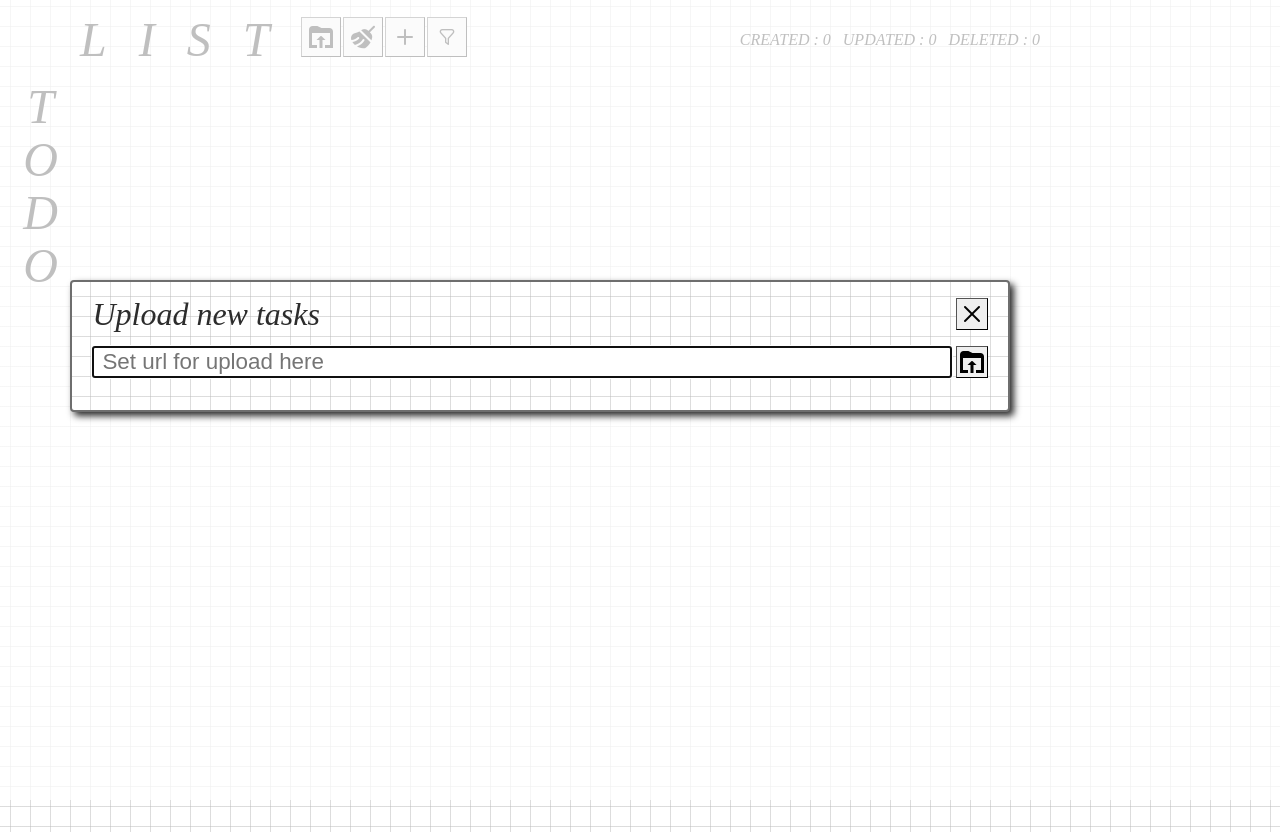
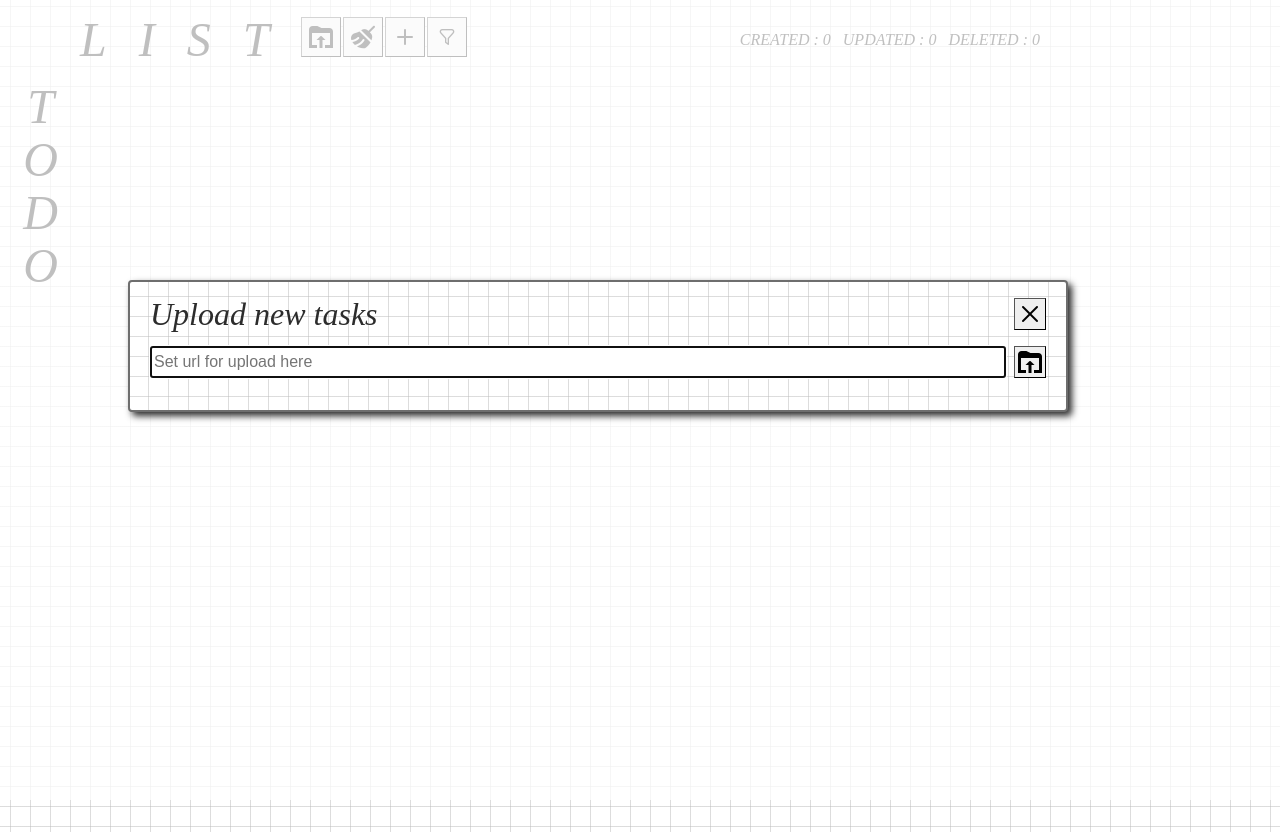
Before and after one commit to VitaliiDenysyuk/todo-list, a React (Create React App) app: page / in a window 1280 px wide. Both pictures are taken after a click on the button 321 px from the left and 37 px from the top of the page. Built offline with nearby package versions, Linux system fonts and the light colour scheme.

Commit message:
improve some stile

```diff
--- a/src/App.tsx
+++ b/src/App.tsx
@@ -26,13 +26,14 @@ const customStyles = {
     fontStyle: "italic",
     fontSize: "2rem",
     top: "35%",
-    left: "5.5%",
-    right: "auto",
+    left: "10%",
+    right: "10%",
     bottom: "auto",
-    marginRight: "10%",
     width: "70%",
     paddingTop: "0%",
     paddingBottom: "0%",
+    paddingRight:"20px",
+    paddingLeft: "20px",
     border: "2px solid #6e6e6e",
     background: `linear-gradient(#bbb, transparent 1px),
      linear-gradient(90deg, #bbb, transparent 1px)`,
--- a/src/components/MainInput.style.ts
+++ b/src/components/MainInput.style.ts
@@ -7,6 +7,11 @@ export const InputBlockTytleStyled = styled.div`
   width: 100%;
   margin-bottom: 1rem;
   flex-wrap: wrap;
+`;
+
+export const InputStyled = styled.input`
+  flex-basis: calc(100% - 3rem);
+  font-size: 1rem;
 `;
 
 export const InputBlockStyled = styled.div`
@@ -24,12 +29,6 @@ const MainInputStyled = styled(MainInput)<MainInputProps>`
   flex-basis: 2rem;
   width: 100%;
   margin-bottom: 1rem;
-
-  & input {
-    flex-basis: calc(100% - 3.5rem);
-    padding: 0rem 0.5rem 0rem 0.5rem;
-    font-size: 1.4rem;
-  }
 
   & button {
     font-size: 2rem;
--- a/src/components/MainInput.tsx
+++ b/src/components/MainInput.tsx
@@ -9,7 +9,7 @@ import {
   setInputText,
 } from "../features/inputText/inputText-slice";
 import { setModalIsClosed } from "../features/modal/modal-slice";
-import { InputBlockStyled, InputBlockTytleStyled } from "./MainInput.style";
+import { InputBlockStyled, InputBlockTytleStyled, InputStyled } from "./MainInput.style";
 
 import uploadPng from "../img/upload.png";
 import closePng from "../img/cross.png";
@@ -101,7 +101,7 @@ const MainInput = ({ className }: MainInputProps) => {
         ></ButtonWithImage>
       </InputBlockTytleStyled>
       <InputBlockStyled>
-        <input
+        <InputStyled
           autoComplete="off"
           placeholder={modalIsOpenKind === "Add" ?"":"Set url for upload here"}
           id="mainInput"
@@ -110,7 +110,7 @@ const MainInput = ({ className }: MainInputProps) => {
           onKeyDown={onKeyDownHandler}
           type="text"
           value={inputText}
-        ></input>
+        ></InputStyled>
         {modalIsOpenKind === "Add" ? (
           <ButtonWithImage
             type="button"
```
